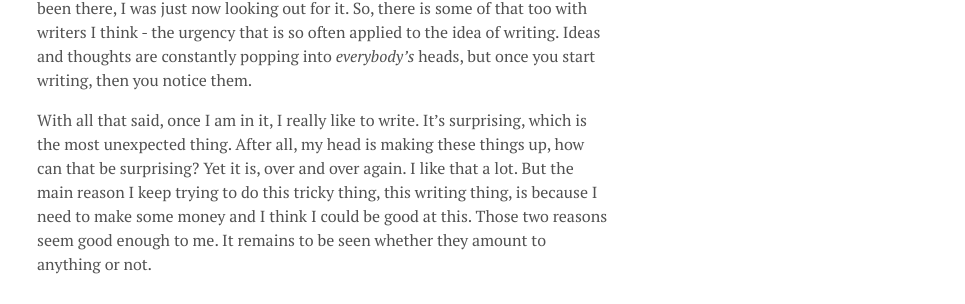
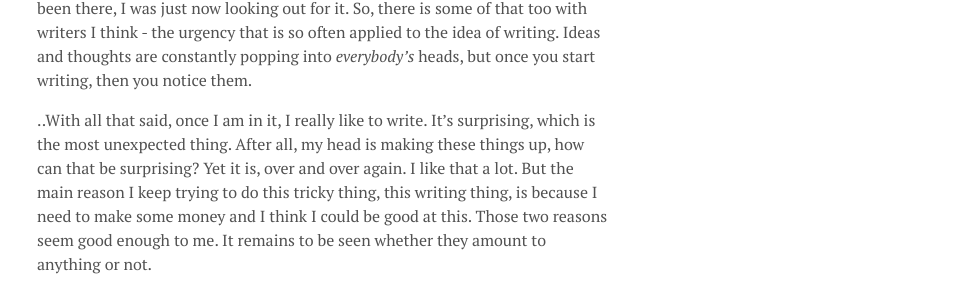
Before and after one commit to readertowriter/readertowriter.github.io, a Jekyll site: the page built from _posts/2015-01-19-Money.md, in a window 1280 px wide. Shown: the part 563-867 px from the top of the page, without its empty margins (315-1280 px from the left). Built offline with Jekyll 4.4.1, drawn with Linux system fonts in a browser that asks for light colours; Markdown is read by kramdown in place of the engine named in the settings.

```diff
--- a/_posts/2015-01-19-Money.md
+++ b/_posts/2015-01-19-Money.md
@@ -9,4 +9,4 @@ In any endeavor, it seems to me, delve into it deep enough, and all the mysterie
 
 Also, I remember when I started studying a foreign language in college, all of a sudden it seemed that the language was *everywhere*, but of course it had always been there, I was just now looking out for it. So, there is some of that too with writers I think - the urgency that is so often applied to the idea of writing. Ideas and thoughts are constantly popping into *everybody's* heads, but once you start writing, then you notice them.
 
-With all that said, once I am in it, I really like to write. It's surprising, which is the most unexpected thing. After all, my head is making these things up, how can that be surprising? Yet it is, over and over again. I like that a lot. But the main reason I keep trying to do this tricky thing, this writing thing, is because I need to make some money and I think I could be good at this. Those two reasons seem good enough to me. It remains to be seen whether they amount to anything or not.
+..With all that said, once I am in it, I really like to write. It's surprising, which is the most unexpected thing. After all, my head is making these things up, how can that be surprising? Yet it is, over and over again. I like that a lot. But the main reason I keep trying to do this tricky thing, this writing thing, is because I need to make some money and I think I could be good at this. Those two reasons seem good enough to me. It remains to be seen whether they amount to anything or not.
```
